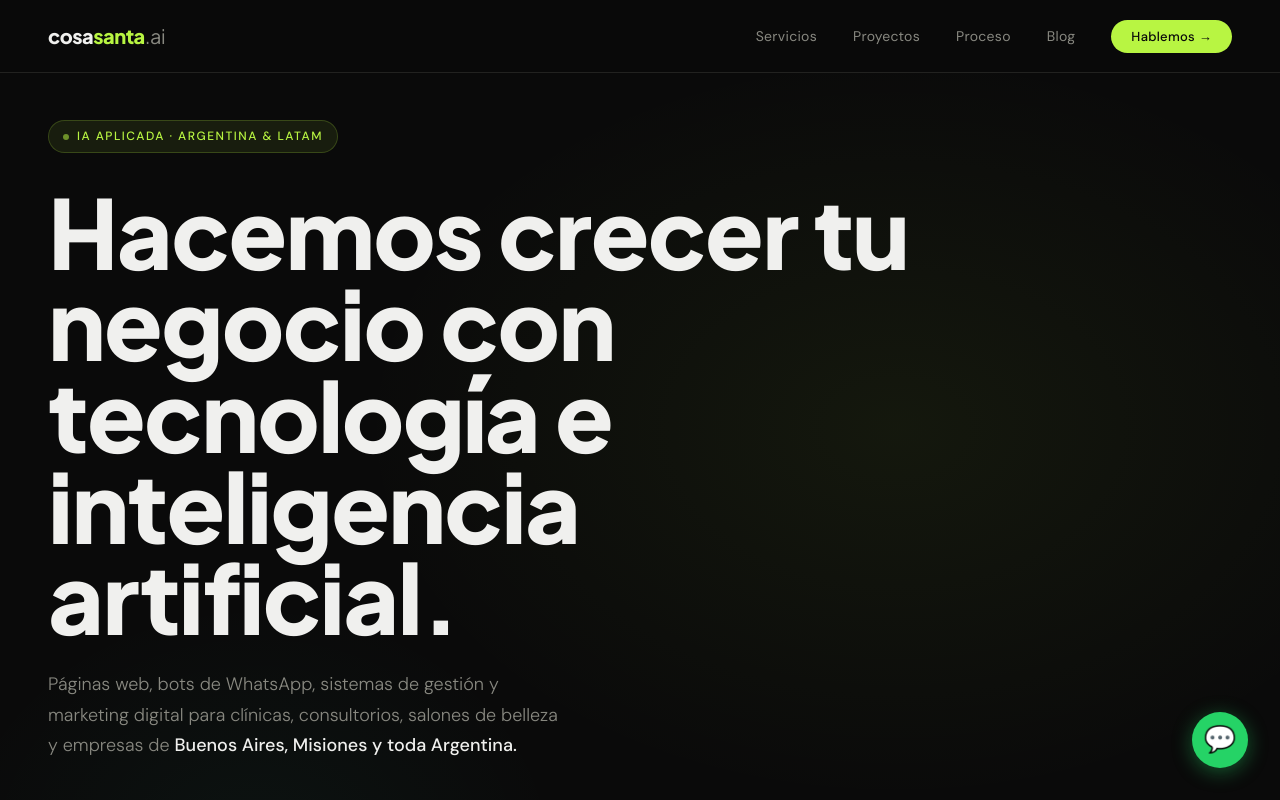
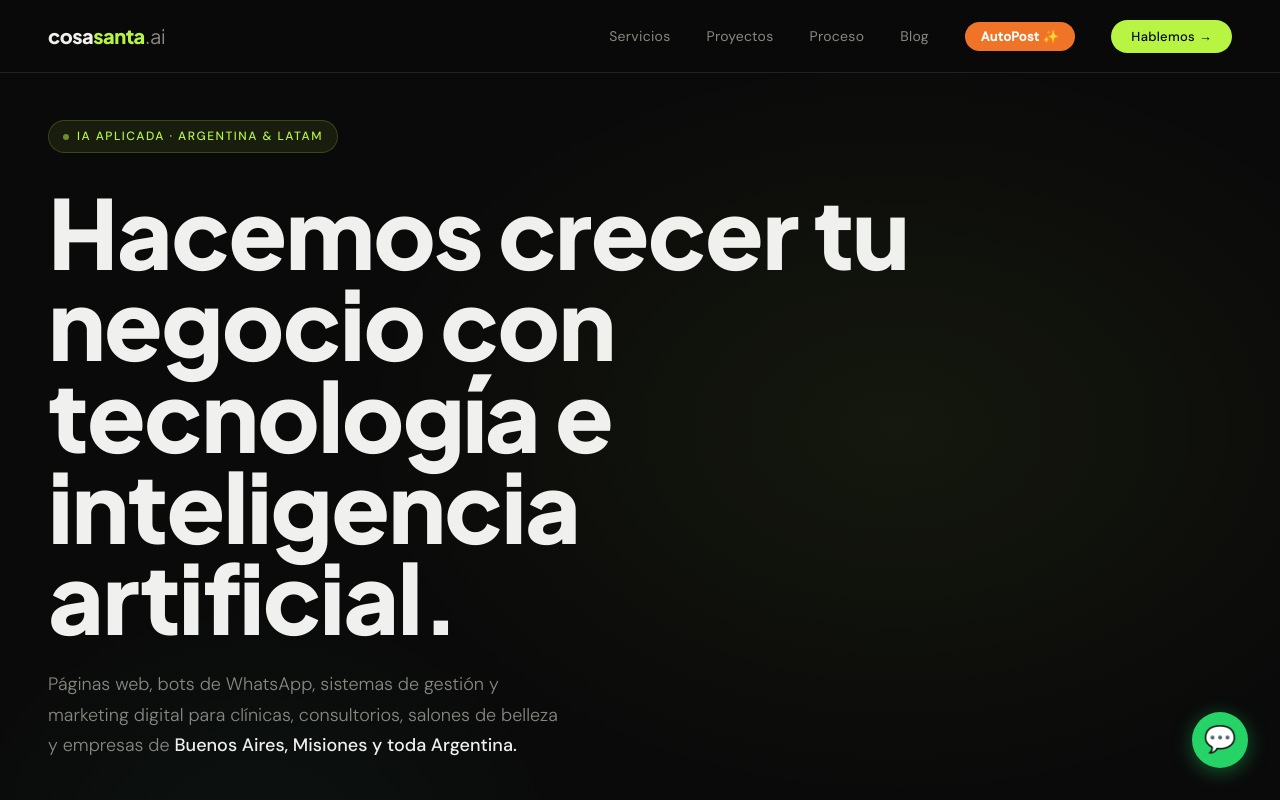
Before and after one commit to mariobritto-1422/cosasanta-web, a Next.js app: page / in a window 1280 px wide. Shown: the top 800 px of the page. Built offline with nearby package versions, Linux system fonts and the light colour scheme; no server answers; the database is empty.

Commit message:
feat: agregar botón AutoPost en navbar

```diff
--- a/src/app/globals.css
+++ b/src/app/globals.css
@@ -87,6 +87,18 @@ nav ul a:hover { color: var(--text); }
 }
 
 .nav-cta:hover { opacity: 0.85; color: #0a0a0a !important; }
+
+.nav-autopost {
+  background: #F07428 !important;
+  color: #fff !important;
+  padding: 6px 16px;
+  border-radius: 100px;
+  font-size: 13px !important;
+  font-weight: 700 !important;
+  transition: opacity 0.2s !important;
+}
+
+.nav-autopost:hover { opacity: 0.85; color: #fff !important; }
 
 /* HERO */
 .hero {
--- a/src/app/page.tsx
+++ b/src/app/page.tsx
@@ -109,6 +109,7 @@ export default function Home() {
           <li><a href="#proyectos">Proyectos</a></li>
           <li><a href="#proceso">Proceso</a></li>
           <li><a href="#blog">Blog</a></li>
+          <li><a href="/autopost" className="nav-autopost">AutoPost ✨</a></li>
           <li><a href="#contacto" className="nav-cta">Hablemos →</a></li>
         </ul>
       </nav>
```
